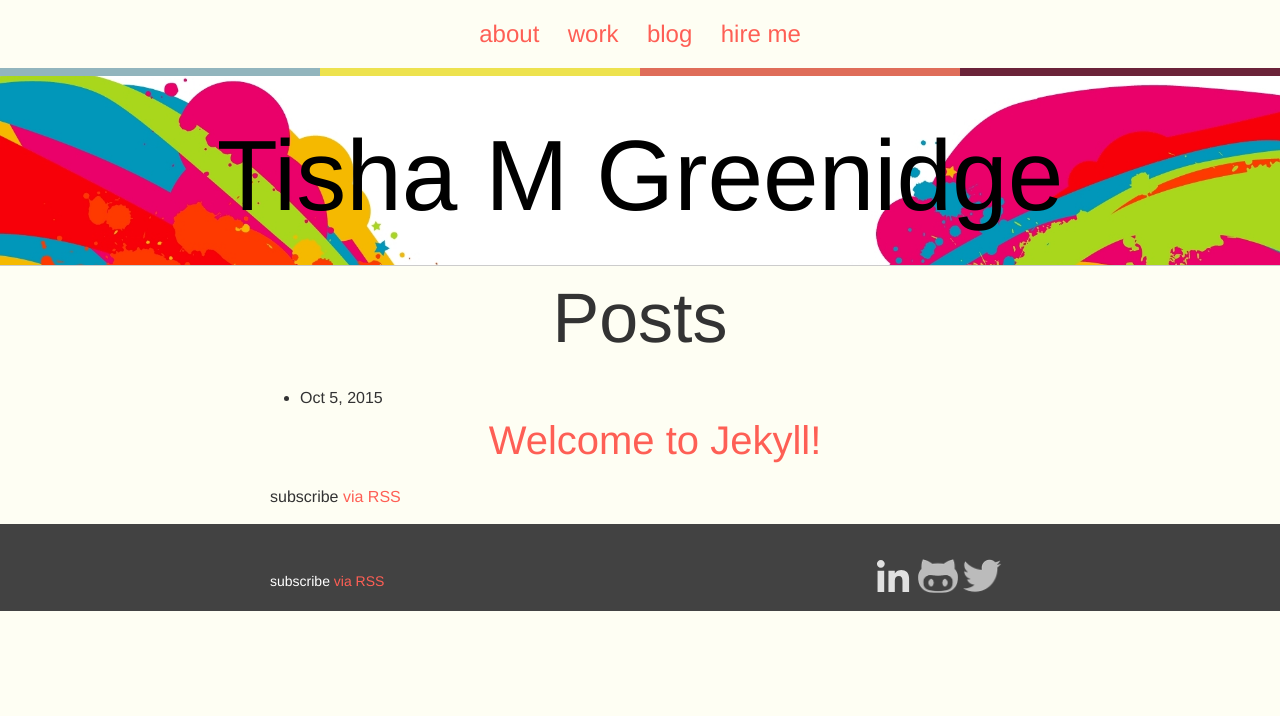
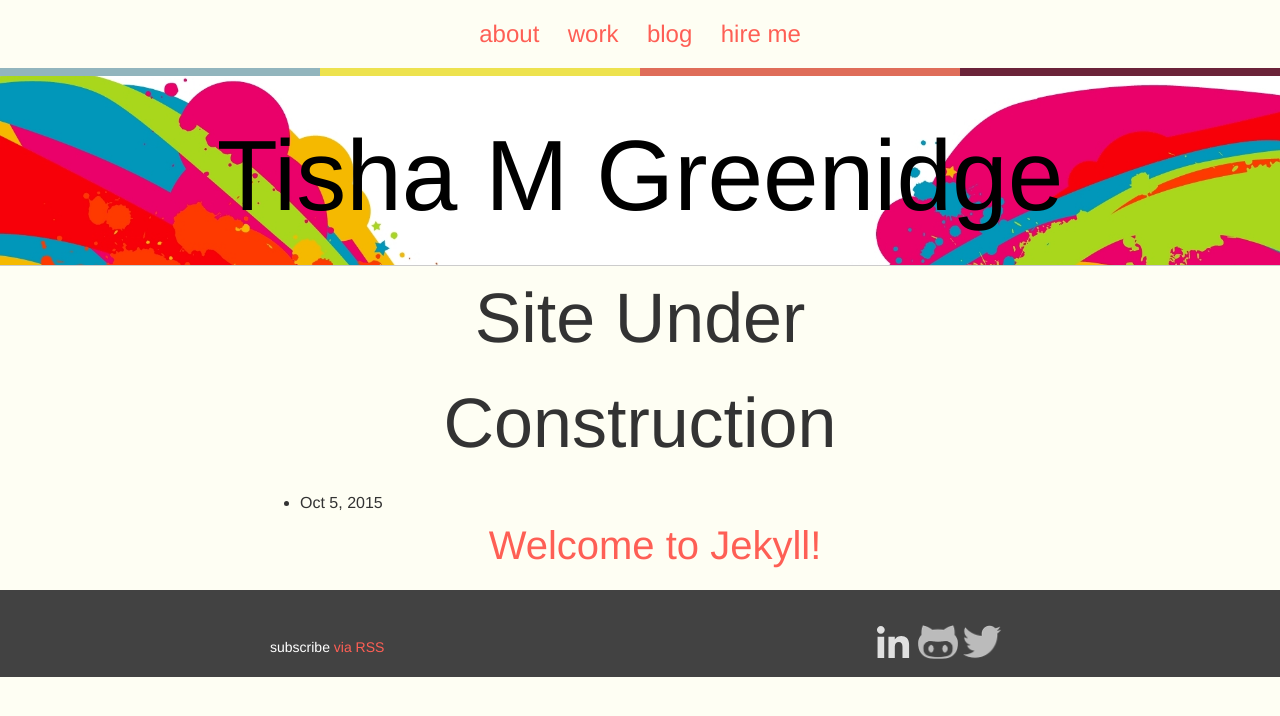
Before and after one commit to tgreenidge/portfolio, a Jekyll site: the page built from index.html, in a window 1280 px wide. Shown: the top 716 px of the page. Built offline with Jekyll 4.4.1, drawn with Linux system fonts in a browser that asks for light colours.

Commit message:
set site under construction

```diff
--- a/index.html
+++ b/index.html
@@ -4,7 +4,7 @@
 
 <div class="home">
 
-  <h1 class="page-heading">Posts</h1>
+  <h1 class="page-heading">Site Under Construction</h1>
 
   <ul class="post-list">
     {% for post in site.posts %}
@@ -18,6 +18,5 @@
     {% endfor %}
   </ul>
 
-  <p class="rss-subscribe">subscribe <a href="{{ "/feed.xml" | prepend: site.baseurl }}">via RSS</a></p>
 
 </div>
```
